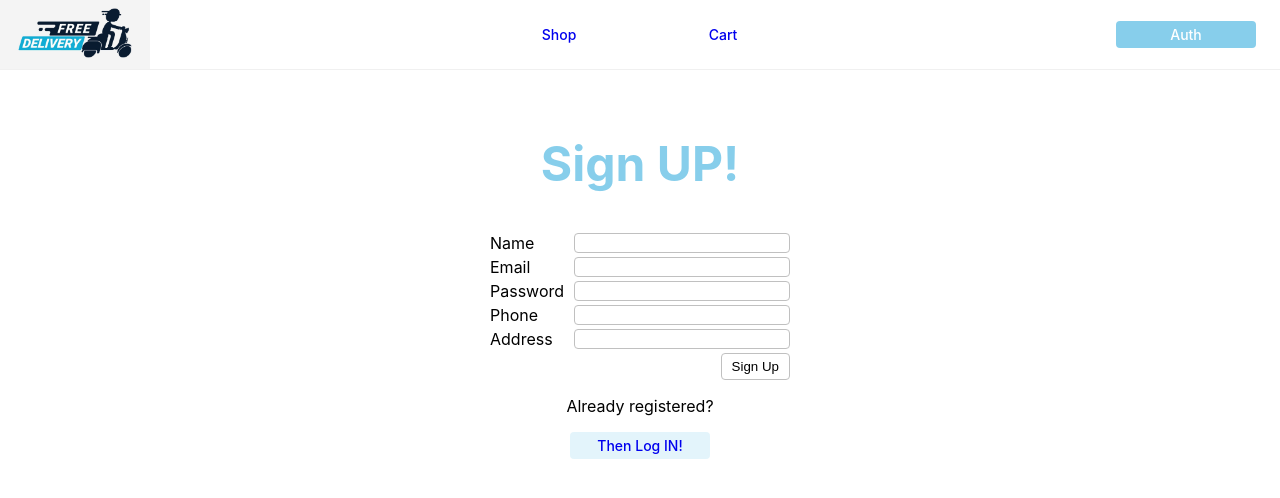
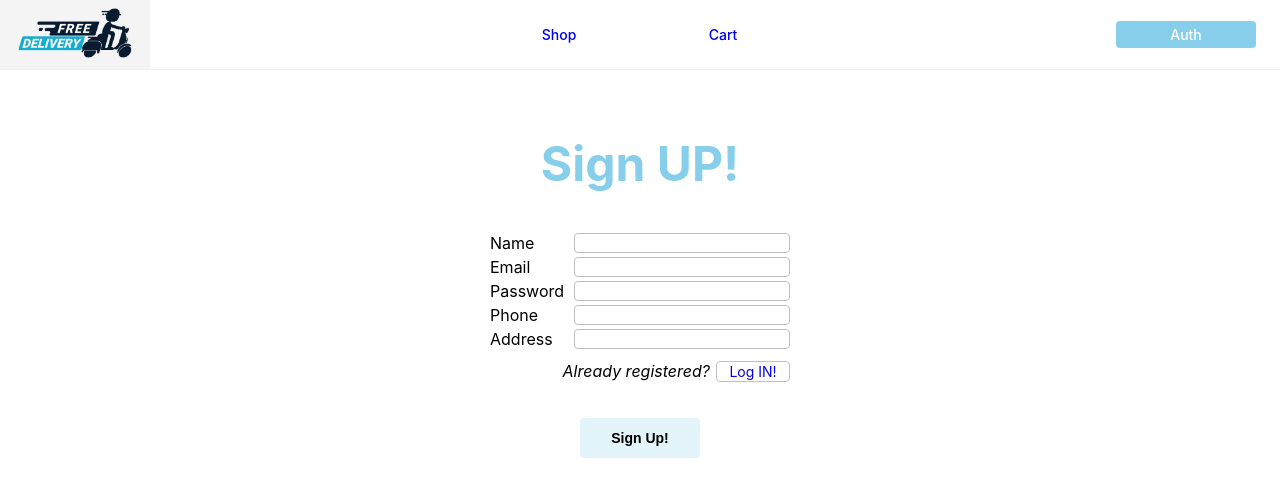
Before and after one commit to Maks-Budiukin/delivery-frontend, a React (Create React App) app: page /register in a window 1280 px wide. Shown: the top 498 px of the page. Built offline with nearby package versions, Linux system fonts and the light colour scheme.

Commit message:
finished stilization

```diff
--- a/src/Pages/Orders/Orders.jsx
+++ b/src/Pages/Orders/Orders.jsx
@@ -1,16 +1,22 @@
 import { useEffect } from "react"
 import { useDispatch, useSelector } from "react-redux"
 import { getOrdersThunk } from "redux/auth/auth.thunk";
+import { OrdersList } from "components/OrdersList/OrdersList";
+
 
 export const Orders = () => {
     const userID = useSelector(state => state.auth.user.id)
-    const orders = useSelector(state => state.auth.user.orders);
+
     const dispatch = useDispatch();
 
     useEffect(() => {
         dispatch(getOrdersThunk(userID))
     }, [dispatch])
 
-    console.log(orders)
-    return(<><p>OrdersPage</p></>)
+
+    return (
+<OrdersList />
+
+
+   )
 }
--- a/src/components/Login/Login.jsx
+++ b/src/components/Login/Login.jsx
@@ -33,19 +33,6 @@ width: 300px;
         border: 1px solid skyblue;
         }
     }
-    button {
-    margin-left: auto;
-    background-color: #fff;
-    padding: 5px 10px;
-    border: 1px solid silver;
-    border-radius: 4px;
-
-    &:hover,
-    &:focus  {
-      outline: none;
-      border: 1px solid skyblue;
-    }
-  }
 `
 
 const Header = styled.h1`
@@ -53,21 +40,33 @@ const Header = styled.h1`
   font-size: 48px;
 `
 
+const LinkBlock = styled.div`
+  padding: 8px 0 32px 0;
+  width: 100%;
+  display: flex;
+  justify-content: flex-end;
+`
+const LinkLabel = styled.span`
+  font-style: italic;
+    margin-right: 6px;
+`
+
 const StyledLink = styled(NavLink)`
     display: block;
-    margin-left: auto;
-    margin-right: auto;
-    width: 120px;
-    background-color: #fff;
+    width: 60px;
     padding: 5px 10px;
 
-    /* border: 1px solid silver; */
+    background-color: #fff;
+    padding: 1px 6px;
+    border: 1px solid silver;
     border-radius: 4px;
+
+
     text-decoration: none;
     text-align: center;
     font-size: 14px;
-    font-weight: 500;
-    background-color: #87cfeb3b;
+    font-weight: 400;
+
 
     transition-property: color, background-color, border;
     transition-duration: 250ms;
@@ -79,16 +78,38 @@ const StyledLink = styled(NavLink)`
     }
     &:hover,
     &:focus  {
-      outline: none;
-      /* border: 1px solid skyblue; */
-      background-color: skyblue;
-      color: #fff;
+      color: skyblue;
+      border: 1px solid skyblue;
     }
   &.active {
     color: #fff;
     background-color: skyblue;
-    /* border: 1px solid skyblue; */
   }
+`
+
+const StyledButton = styled.button`
+    display: block;
+    margin-left: auto;
+    margin-right: auto;
+    width: 120px;
+    padding: 12px 16px;
+    border: none;
+    border-radius: 4px;
+
+    font-weight: bold;
+    text-align: center;
+    font-size: 14px;
+    background-color: #87cfeb3b;
+
+    transition-property: color, background-color, border;
+    transition-duration: 250ms;
+    transition-timing-function: ease;
+
+    &:hover,
+    &:focus  {
+      background-color: skyblue;
+      color: #fff;
+    }
 `
 
 export const Login = () => {
@@ -145,11 +166,12 @@ export const Login = () => {
       required
     />
 
-        <button type="submit">Log In</button>
+        <LinkBlock><LinkLabel>Don't have an acc? </LinkLabel>
+        <StyledLink to="/register">Sign UP!</StyledLink></LinkBlock>
+
+        <StyledButton type="submit">Sign In!</StyledButton>
 
         </StyledForm>
-        <p>Don't have an acc?</p>
-        <StyledLink to="/register">Then sign up!</StyledLink>
         </div>
-    </Wrapper>)
+        </Wrapper>)
 }
--- a/src/components/Navbar/Navbar.jsx
+++ b/src/components/Navbar/Navbar.jsx
@@ -106,6 +106,9 @@ const Logo = styled.img`
 
 const StyledClearButton = styled.button`
 
+    /* position: absolute; */
+    right: 168px;
+
     width: 120px;
     background-color: #fff;
     padding: 5px 10px;
@@ -133,7 +136,8 @@ const StyledClearButton = styled.button`
 
 `
 const AuthBlock = styled.div`
-    width: 300;
+    min-width: 300;
+    display: flex;
 `
 
 
--- /dev/null
+++ b/src/components/OrdersList/OrdersItem.jsx
@@ -0,0 +1,105 @@
+import { useEffect, useState } from "react";
+import { useSelector } from "react-redux";
+import styled from "styled-components";
+
+const OrderItemInfo = styled.li`
+position: relative;
+margin-top: 32px;
+
+    width: 100%;
+    border: 1px solid skyblue;
+    border-top: none;
+    border-left: none;
+    border-radius: 4px;
+`
+
+const DateStatus = styled.div`
+    display: flex;
+    /* width: 100%; */
+    justify-content: space-between;
+`
+
+const ProductsList = styled.ul`
+    list-style: none;
+    padding: 0;
+`
+
+const ProductItem = styled.li`
+    display: flex;
+    height: 24px;
+    width: 400px;
+    justify-content: space-between;
+    font-size: 16px;
+    margin-left: 16px;
+    font-style: italic;
+`
+
+const ProductItemStats = styled.span`
+font-weight: bold;
+font-style: normal;
+`
+
+const MulterItemStats = styled.span`
+color: skyblue;
+`
+
+const OrderDone = styled.div`
+    width: 24px;
+    height: 24px;
+    display: flex;
+    justify-content: center;
+    align-items: center;
+    color: skyblue;
+    border-top: 1px solid skyblue;
+    border-left: 1px solid skyblue;
+    border-radius: 4px;
+`
+
+const OrderUndone = styled.div`
+    width: 24px;
+    height: 24px;
+    display: flex;
+    justify-content: center;
+    align-items: center;
+    color: tomato;
+    border-top: 1px solid tomato;
+    border-left: 1px solid tomato;
+    border-radius: 4px;
+`
+
+const OrderStatus = styled.span`
+    margin-left: auto;
+    margin-right: 8px;
+`
+
+export const OrdersItem = ({ date, cart, total, shop, completed }) => {
+
+    completed = true;
+    const orderDate = new Date(Date.parse(date));
+    const showDate = orderDate.toLocaleDateString('en-GB')
+    console.log(cart)
+
+
+
+  return (<OrderItemInfo>
+      <DateStatus>
+          <div>{showDate}</div>
+            <OrderStatus>status:</OrderStatus> {completed ? <OrderDone>✓</OrderDone> : <OrderUndone>X</OrderUndone>}
+        </DateStatus>
+
+        <ProductsList>
+            {cart.map(item => {
+                return (<ProductItem>
+
+                        <p>• {item.id.name}</p>
+                        <p> <ProductItemStats>${item.id.price} <MulterItemStats>x</MulterItemStats> {item.count}</ProductItemStats></p>
+
+
+                </ProductItem>)
+            })}
+        </ProductsList>
+        <p>{total}</p>
+
+
+    </OrderItemInfo>)
+}
--- /dev/null
+++ b/src/components/OrdersList/OrdersList.jsx
@@ -0,0 +1,41 @@
+import styled from "styled-components"
+import { OrdersItem } from "components/OrdersList/OrdersItem";
+import { useSelector } from "react-redux";
+
+const StyledOrdersList = styled.ul`
+    list-style: none;
+    padding: 0;
+`
+
+const Header = styled.h1`
+  color: skyblue;
+  font-size: 48px;
+`
+
+const Wrapper = styled.section`
+display: flex;
+justify-content: center;
+  padding: 24px 0;
+  text-align: center;
+`
+
+const Container = styled.div`
+    /* min-width: 800px; */
+    flex-basis: 800px;
+`
+
+
+
+export const OrdersList = () => {
+    const orders = useSelector(state => state.auth.user.orders);
+
+    return (<Wrapper>
+        <Container>
+            <Header>Your Orders</Header>
+        <StyledOrdersList>
+        {orders.map(item => {
+            return (<OrdersItem key={item._id} date={item.createdAt} cart={item.cart} total={item.total} shop={item.cart[0].id.shop} completed={item.completed} />)
+            })}
+    </StyledOrdersList>
+        </Container></Wrapper>)
+}
--- a/src/components/Register/Register.jsx
+++ b/src/components/Register/Register.jsx
@@ -34,36 +34,35 @@ width: 300px;
         border: 1px solid skyblue;
         }
     }
-    button {
-    margin-left: auto;
-    background-color: #fff;
-    padding: 5px 10px;
-    border: 1px solid silver;
-    border-radius: 4px;
 
-    &:hover,
-    &:focus  {
-      outline: none;
-      border: 1px solid skyblue;
-    }
-  }
+`
+const LinkBlock = styled.div`
+  padding: 8px 0 32px 0;
+  width: 100%;
+  display: flex;
+  justify-content: flex-end;
+`
+const LinkLabel = styled.span`
+  font-style: italic;
+    margin-right: 6px;
 `
 
 const StyledLink = styled(NavLink)`
     display: block;
-    margin-left: auto;
-    margin-right: auto;
-    width: 120px;
-    background-color: #fff;
+    width: 60px;
     padding: 5px 10px;
 
-    /* border: 1px solid silver; */
+    background-color: #fff;
+    padding: 1px 6px;
+    border: 1px solid silver;
     border-radius: 4px;
+
+
     text-decoration: none;
     text-align: center;
     font-size: 14px;
-    font-weight: 500;
-    background-color: #87cfeb3b;
+    font-weight: 400;
+
 
     transition-property: color, background-color, border;
     transition-duration: 250ms;
@@ -75,16 +74,38 @@ const StyledLink = styled(NavLink)`
     }
     &:hover,
     &:focus  {
-      outline: none;
-      /* border: 1px solid skyblue; */
-      background-color: skyblue;
-      color: #fff;
+      color: skyblue;
+      border: 1px solid skyblue;
     }
   &.active {
     color: #fff;
     background-color: skyblue;
-    /* border: 1px solid skyblue; */
   }
+`
+
+const StyledButton = styled.button`
+    display: block;
+    margin-left: auto;
+    margin-right: auto;
+    width: 120px;
+    padding: 12px 16px;
+    border: none;
+    border-radius: 4px;
+
+    font-weight: bold;
+    text-align: center;
+    font-size: 14px;
+    background-color: #87cfeb3b;
+
+    transition-property: color, background-color, border;
+    transition-duration: 250ms;
+    transition-timing-function: ease;
+
+    &:hover,
+    &:focus  {
+      background-color: skyblue;
+      color: #fff;
+    }
 `
 
 const Header = styled.h1`
@@ -199,12 +220,12 @@ export const Register = () => {
       required
         />
 
+        <LinkBlock><LinkLabel>Already registered? </LinkLabel>
+        <StyledLink to="/login">Log IN!</StyledLink></LinkBlock>
 
-        <button type="submit">Sign Up</button>
+        <StyledButton type="submit">Sign Up!</StyledButton>
 
         </StyledForm>
-        <p>Already registered? </p>
-        <StyledLink to="/login">Then Log IN!</StyledLink>
         </div>
         </Wrapper>
     )
```
